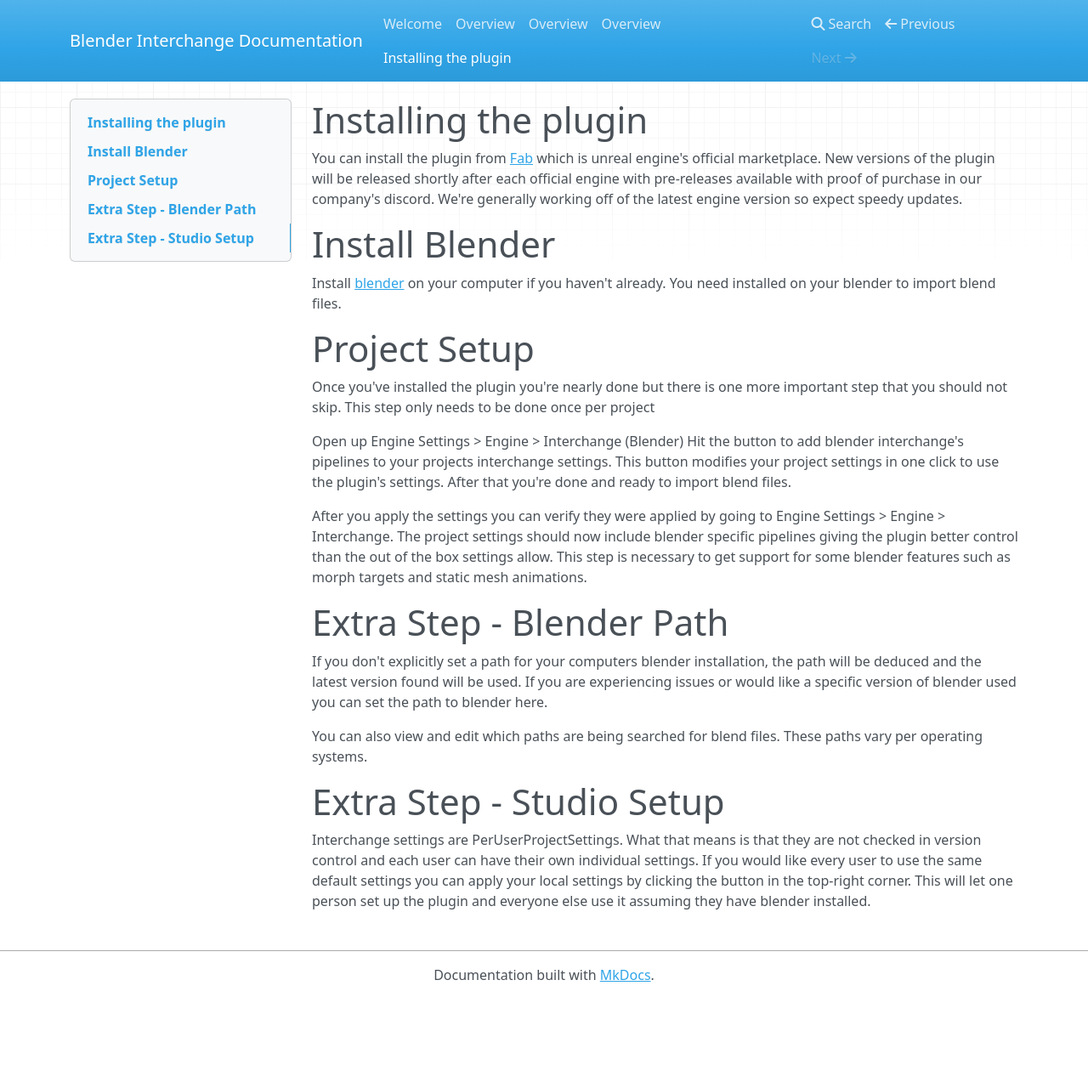
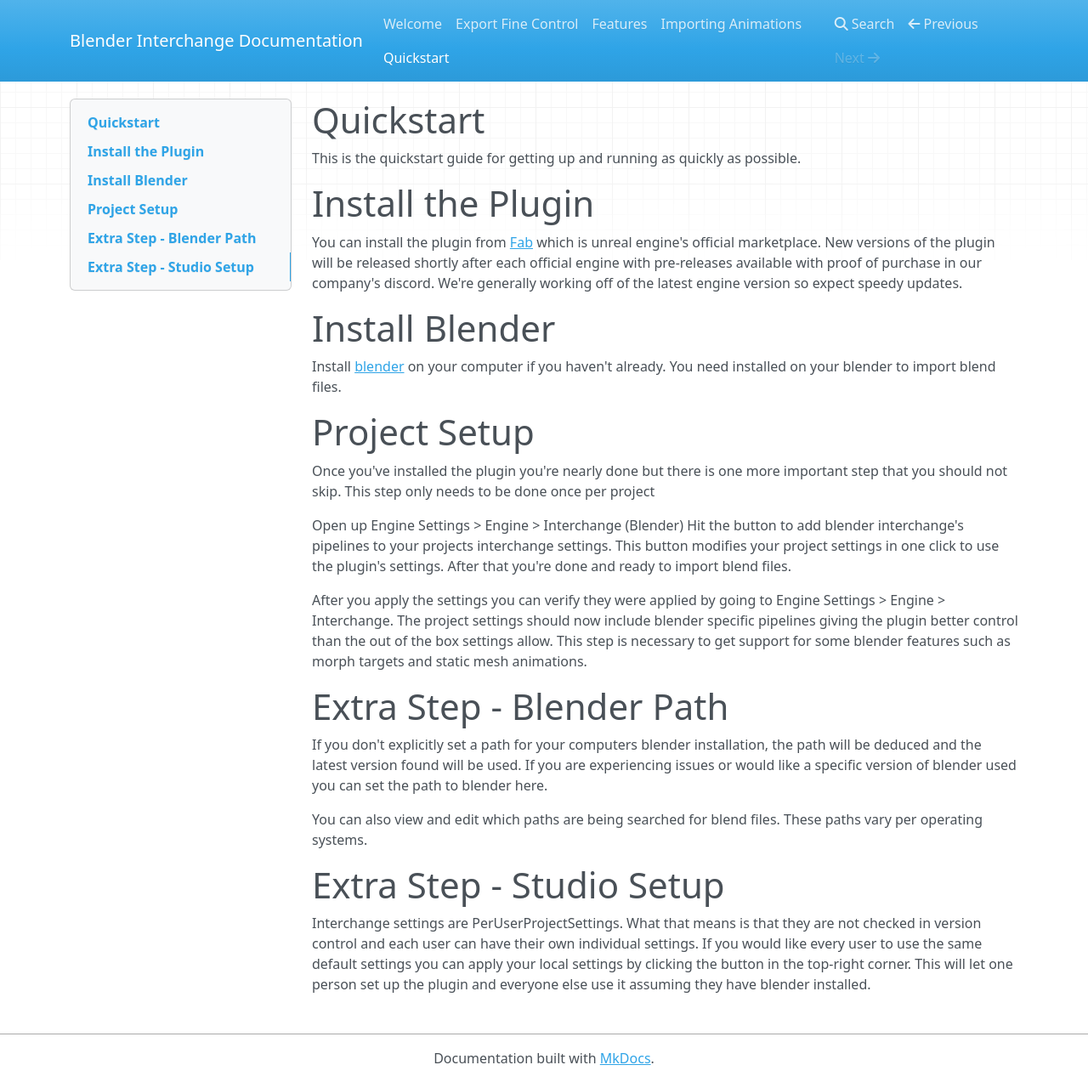
Before and after one commit to Timeless-Tower/blender-interchange-docs, an MkDocs documentation site: the page built from docs/Quickstart.md, in a window 1280 px wide and 1273 px high. Shown: the whole window at 85% size. Built offline with MkDocs 1.6.1, drawn with Linux system fonts in a browser that asks for light colours; nearby versions of some CDN libraries.

Commit message:
wiki update

```diff
--- a/docs/Export Fine Control.md
+++ b/docs/Export Fine Control.md
@@ -1,4 +1,4 @@
-# Overview
+# Export Fine Control
 The settings for your import are laid out into 2 independent sections. Both settings affect how the file is processed.
 
 Pipeline Settings - What unreal does with the exported blend file information
--- a/docs/Feature Chart.md
+++ b/docs/Features.md
@@ -1,4 +1,4 @@
-# Overview
+# Features
 Blender Interchange translator supports the following imports from blender to unreal engine.
 
 | Feature                 | USD           | FBX           |
--- a/docs/Importing Animations.md
+++ b/docs/Importing Animations.md
@@ -1,4 +1,4 @@
-# Overview
+# Importing Animations
 Importing animations requires that your animations are laid out in your blend file with the NLA (non-linear action) editor. Each animation need
 
 Pushing down animations to the NLA is very well explained in this video.
--- a/docs/Quickstart.md
+++ b/docs/Quickstart.md
@@ -1,4 +1,6 @@
-# Installing the plugin
+# Quickstart
+This is the quickstart guide for getting up and running as quickly as possible.
+# Install the Plugin
 You can install the plugin from [Fab](https://www.fab.com/) which is unreal engine's official marketplace. New versions of the plugin will be released shortly after each official engine with pre-releases available with proof of purchase in our company's discord. We're generally working off of the latest engine version so expect speedy updates.
 # Install Blender
 Install [blender](https://www.blender.org/download/) on your computer if you haven't already. You need installed on your blender to import blend files.
```
Also changed, not shown: docs/.obsidian/workspace.json.
